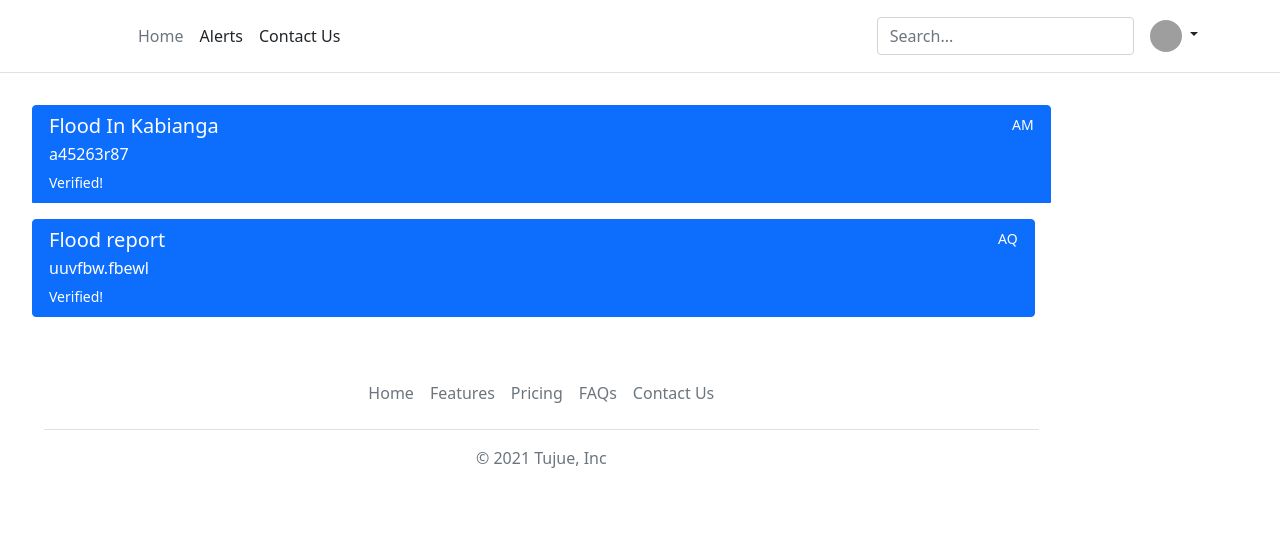
After one commit to dgikonyo/dgikonyo.github.io, a Django app: page /v1/disaster/alerts/ in a window 1280 px wide. The commit adds this page. Shown: the top 541 px of the page. Run offline with Django 3.2, Linux system fonts and the light colour scheme; data comes from the database, SQL or seed files in the repository; both versions use the stored data as it was after the commit; grey boxes are pictures that could not be loaded.

Commit message:
changes to the disaster report model

```diff
--- a/disaster/models.py
+++ b/disaster/models.py
@@ -1,6 +1,7 @@
 from django.db import models
 import uuid
 from .country import countryList
+from django.urls import reverse
 
 
 # Create your models here.
@@ -64,9 +65,9 @@ class DisasterReport(models.Model):
     #userID=models.ForeignKey(User, on_delete=models.CASCADE,editable=False)#this is foreignKey relation to the User
     validated=models.BooleanField(default=False)
 
-    def get_absolute_url(self):
-        """Returns the url to access a detail record for a specific disaster report."""
-        return reverse('disaster-report', args=[str(self.reportID)])
+    """"def get_absolute_url(self):
+        #Returns the url to access a detail record for a specific disaster report.
+        return reverse('alerts', args=[str(self.reportID)])"""
 
     def __str__(self):
         return self.reportSubject
--- a/disaster/static/css/styles.css
+++ b/disaster/static/css/styles.css
@@ -20,3 +20,7 @@ rem
 rem
 !important;
 }
+
+.list-group{
+    padding: 16px;
+}
--- a/disaster/templates/base_generic.html
+++ b/disaster/templates/base_generic.html
@@ -14,7 +14,7 @@
 
             <ul class="nav col-12 col-lg-auto me-lg-auto mb-2 justify-content-center mb-md-0">
               <li><a href="{% url 'index' %}" class="nav-link px-2 link-secondary">Home</a></li>
-              <li><a href="{% url 'alerts' %}" class="nav-link px-2 link-dark">Alerts</a></li>
+              <li><a href="alerts" class="nav-link px-2 link-dark">Alerts</a></li>
               <li><a href="#" class="nav-link px-2 link-dark">Contact Us</a></li>
             </ul>
 
--- a/disaster/templates/disaster/alert_detail.html
+++ /dev/null
@@ -1 +0,0 @@
-<!--This template will give the information for the specific Disaster record that has been selected-->
--- /dev/null
+++ b/disaster/templates/disaster/disasterreport_list.html
@@ -0,0 +1,21 @@
+{% extends "base_generic.html" %}
+{% block content %}
+    <!--All disaster data is to be viewed here-->
+    {% if disasterreport_list %}<!--Will check if there are items in alert list-->
+    <ul>
+      {% for alert in disasterreport_list %}
+        <div class="list-group">
+          <a href="#" class="list-group-item list-group-item-action flex-column align-items-start active">
+            <div class="d-flex w-100 justify-content-between">
+              <h5 class="mb-1">{{ alert.reportSubject }}</h5>
+              <small>{{ alert.country }}</small>
+            </div>
+            <p class="mb-1">{{ alert.description }}</p>
+            <small>Verified!</small>
+          </a>
+
+      {% endfor %}
+    {% else %}
+    <p> No floods predicted yet</p>
+    {% endif %}
+{% endblock %}
--- a/disaster/urls.py
+++ b/disaster/urls.py
@@ -1,9 +1,12 @@
 from django.urls import path
 from . import views
 
+'''
+    the HTML page is referred to using the 'name' attribute
+'''
+
 urlpatterns = [
     path('',views.index,name='index'),#views.index is a function called index() in the views.py file
-    path('alerts/',views.DisasterListView.as_view(),name='alerts'),
-    path('alerts/<int:pk',views.DisasterDetailView.as_view(),name='alert_detail'),
-
+    path('alerts/',views.DisasterListView.as_view()),
+    path('alerts/<int:pk>',views.DisasterDetailView.as_view(),name='disasterreport_detail'),#<int:pk> will capture the disaster id
 ]
--- a/disaster/views.py
+++ b/disaster/views.py
@@ -7,6 +7,8 @@ from .models import User,DisasterReport,Disaster
 """Index is a function used in rendering the details to be included
 in the index.html file"""
 def index(request):
+
+
     """view function for home page of site"""
 
     #generate a list of all disasters
@@ -15,23 +17,35 @@ def index(request):
     num_floods=DisasterReport.objects.count()
     #will give a count of all possible number of floods expected
 
+    # Number of visits to this view, as counted in the session variable.
+    num_visits = request.session.get('num_visits', 0)
+    request.session['num_visits'] = num_visits + 1
+
     context={
         'floodEvent':floodEvent,
         'floodLocations':floodLocations,
         'num_floods':num_floods,
+        'num_visits': num_visits,
     }
     #render the html template index.html with data in the context variable
     return render(request, 'index.html',context=context)
+
+
+
+def alerts(request):
+    return render(request,'alerts.html')
 
 """The class is used to generate a list of all alerts that have been validated
 """
 class DisasterListView(generic.ListView):
     model=DisasterReport
-    context_object_name='alerts_list'#is the name of the list
+    context_object_name='disasterreport_list'#is the name of the list
     template_name='disaster/index.html'#is the target html file that will have the alerts
 
     def get_queryset(self):
         #list upto five validated alertss
-        return DisasterReport.objects.filter(validated=True)[:5]
+        return DisasterReport.objects.filter(validated=True)[:5]#will print a maximum of five
 
-class DisasterDetailView(generic.DetailView):
+class DisasterDetailView(generic.DetailView):#meant to show the specific details of a disaster(/disaster/<id>)
+    model=DisasterReport
+    #if a disaster doesn't exist, the class will generate a 404 error
--- a/tujue/urls.py
+++ b/tujue/urls.py
@@ -24,13 +24,16 @@ urlpatterns = [
 from django.urls import include
 
 urlpatterns+=[
-    path('disaster/',include('disaster.urls')),
+    path('v1/disaster/',include('disaster.urls')),
     #this route will forward requests to the path with the pattern disaster/ to disaster.urls
+
+    #Add Django site authentication urls (for login, logout, password management)
+    path('accounts/', include('django.contrib.auth.urls')),
 ]
 
 from django.views.generic import RedirectView
 urlpatterns+=[
-    path('',RedirectView.as_view(url='disaster/',permanent=True)),
+    path('',RedirectView.as_view(url='v1/disaster/',permanent=True)),
     #will redirect all the links by default to be 'disaster/'
 ]
 
```
Also changed, not shown: disaster/templates/alerts.html (renamed from disaster/templates/disaster/alerts_list.html, +8 -3 lines), disaster/templates/disaster/disasterreport_detail.html (added, +10 -0 lines), disaster/templates/index.html (+7 -3 lines), db.sqlite3.
